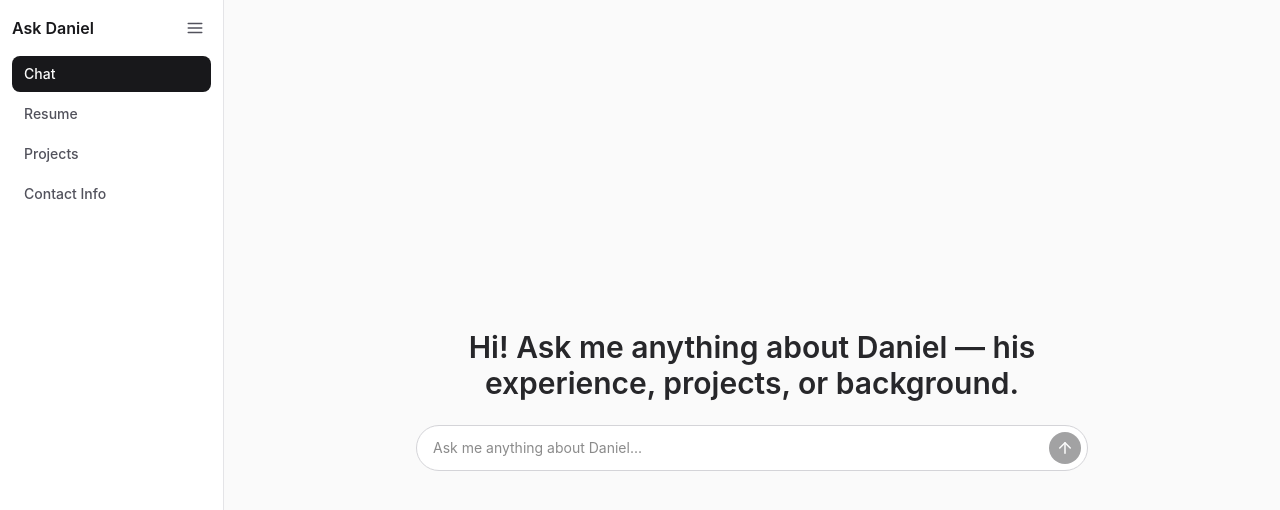
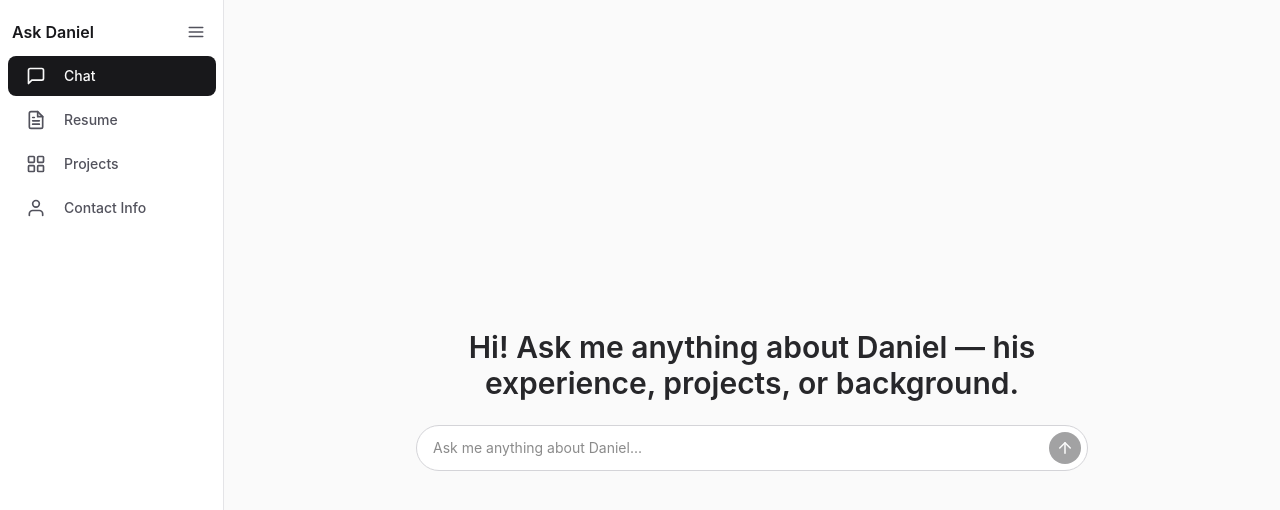
Before and after one commit to danielgeko/portfolio-chatbot, a Next.js app: page / in a window 1280 px wide. Shown: the top 510 px of the page. Built offline with nearby package versions, Linux system fonts and the light colour scheme.

Commit message:
Turn the collapsed sidebar into an animated icon rail

```diff
--- a/app/globals.css
+++ b/app/globals.css
@@ -27,3 +27,34 @@ body {
   font-family: -apple-system, BlinkMacSystemFont, "SF Pro Text", "SF Pro Display",
     "Helvetica Neue", Helvetica, Arial, sans-serif;
 }
+
+/* Active nav highlight grows in when a new item is selected. */
+@keyframes pop-in {
+  from {
+    transform: scale(0.8);
+  }
+  to {
+    transform: scale(1);
+  }
+}
+
+.animate-pop-in {
+  animation: pop-in 180ms ease-out;
+}
+
+/* Project tiles grow/fade in on load (staggered via inline animation-delay). */
+@keyframes tile-in {
+  from {
+    opacity: 0;
+    transform: scale(0.96) translateY(8px);
+  }
+  to {
+    opacity: 1;
+    transform: none;
+  }
+}
+
+.animate-tile-in {
+  /* "backwards" (not "both") so the held final transform doesn't block hover scaling. */
+  animation: tile-in 260ms ease-out backwards;
+}
--- a/components/AppShell.tsx
+++ b/components/AppShell.tsx
@@ -3,70 +3,122 @@
 import { useState } from "react";
 import Link from "next/link";
 import { usePathname } from "next/navigation";
-import { NAV_ITEMS } from "@/lib/constants";
+import { NAV_ITEMS, type NavIcon } from "@/lib/constants";
+
+const ICONS: Record<NavIcon, React.ReactNode> = {
+  chat: (
+    <svg width="20" height="20" viewBox="0 0 24 24" fill="none" stroke="currentColor" strokeWidth="2" strokeLinecap="round" strokeLinejoin="round">
+      <path d="M21 15a2 2 0 0 1-2 2H7l-4 4V5a2 2 0 0 1 2-2h14a2 2 0 0 1 2 2z" />
+    </svg>
+  ),
+  resume: (
+    <svg width="20" height="20" viewBox="0 0 24 24" fill="none" stroke="currentColor" strokeWidth="2" strokeLinecap="round" strokeLinejoin="round">
+      <path d="M14 2H6a2 2 0 0 0-2 2v16a2 2 0 0 0 2 2h12a2 2 0 0 0 2-2V8z" />
+      <path d="M14 2v6h6" />
+      <path d="M8 13h8M8 17h8M8 9h2" />
+    </svg>
+  ),
+  projects: (
+    <svg width="20" height="20" viewBox="0 0 24 24" fill="none" stroke="currentColor" strokeWidth="2" strokeLinecap="round" strokeLinejoin="round">
+      <rect x="3" y="3" width="7" height="7" rx="1" />
+      <rect x="14" y="3" width="7" height="7" rx="1" />
+      <rect x="14" y="14" width="7" height="7" rx="1" />
+      <rect x="3" y="14" width="7" height="7" rx="1" />
+    </svg>
+  ),
+  contact: (
+    <svg width="20" height="20" viewBox="0 0 24 24" fill="none" stroke="currentColor" strokeWidth="2" strokeLinecap="round" strokeLinejoin="round">
+      <path d="M20 21v-2a4 4 0 0 0-4-4H8a4 4 0 0 0-4 4v2" />
+      <circle cx="12" cy="7" r="4" />
+    </svg>
+  ),
+};
 
 export function AppShell({ children }: { children: React.ReactNode }) {
   const [open, setOpen] = useState(true);
   const pathname = usePathname();
 
-  const hamburger = (
-    <svg width="18" height="18" viewBox="0 0 24 24" fill="none" stroke="currentColor" strokeWidth="2" strokeLinecap="round">
-      <line x1="3" y1="6" x2="21" y2="6" />
-      <line x1="3" y1="12" x2="21" y2="12" />
-      <line x1="3" y1="18" x2="21" y2="18" />
-    </svg>
-  );
-
   return (
     <div className="flex h-full w-full">
-      {open && (
-        <nav className="flex w-56 shrink-0 flex-col border-r border-zinc-200 dark:border-zinc-800">
-          <div className="flex items-center justify-between p-3">
-            <span className="text-base font-semibold text-zinc-900 dark:text-zinc-50">
+      {/* Sidebar animates between a labeled panel (w-56) and an icon rail (w-16). */}
+      <nav
+        className={`shrink-0 overflow-hidden border-r border-zinc-200 transition-[width] duration-300 ease-in-out dark:border-zinc-800 ${
+          open ? "w-56" : "w-16"
+        }`}
+      >
+        <div className="flex h-full w-56 flex-col py-3">
+          {/* Header: brand + toggle. When open the toggle sits at the right of
+              "Ask Daniel"; when collapsed it shifts to the rail's icon column
+              (via flex order) so it stays reachable to expand again. */}
+          <div className="mb-1 flex h-10 items-center px-2">
+            <span
+              className={`flex shrink-0 items-center justify-center ${
+                open ? "order-2 ml-auto w-10" : "order-1 w-14"
+              }`}
+            >
+              <button
+                onClick={() => setOpen((v) => !v)}
+                aria-label={open ? "Collapse sidebar" : "Expand sidebar"}
+                className="flex h-10 w-10 items-center justify-center rounded-lg text-zinc-600 hover:bg-zinc-100 dark:text-zinc-300 dark:hover:bg-zinc-800"
+              >
+                <svg width="18" height="18" viewBox="0 0 24 24" fill="none" stroke="currentColor" strokeWidth="2" strokeLinecap="round">
+                  <line x1="3" y1="6" x2="21" y2="6" />
+                  <line x1="3" y1="12" x2="21" y2="12" />
+                  <line x1="3" y1="18" x2="21" y2="18" />
+                </svg>
+              </button>
+            </span>
+            <span
+              className={`whitespace-nowrap text-base font-semibold text-zinc-900 dark:text-zinc-50 ${
+                open ? "order-1 pl-1" : "order-2"
+              }`}
+            >
               Ask Daniel
             </span>
-            <button
-              onClick={() => setOpen(false)}
-              aria-label="Close sidebar"
-              className="flex h-8 w-8 shrink-0 items-center justify-center rounded-lg text-zinc-600 hover:bg-zinc-100 dark:text-zinc-300 dark:hover:bg-zinc-800"
-            >
-              {hamburger}
-            </button>
           </div>
-          <div className="flex flex-col gap-1 px-3">
+
+          {/* Nav items: 56px icon zone (+8px inset) puts labels at the rail edge to clip cleanly.
+              When expanded, the active highlight is a full-width pill; when collapsed, it's a
+              self-contained rounded square around the icon so it isn't clipped by the rail edge. */}
+          <div className="flex flex-col gap-1 px-2">
             {NAV_ITEMS.map((item) => {
               const isActive =
                 item.href === "/" ? pathname === "/" : pathname.startsWith(item.href);
+              const linkClasses = open
+                ? isActive
+                  ? "rounded-lg bg-zinc-900 text-zinc-50 dark:bg-zinc-50 dark:text-zinc-900 animate-pop-in"
+                  : "rounded-lg text-zinc-600 hover:bg-zinc-100 dark:text-zinc-400 dark:hover:bg-zinc-800"
+                : isActive
+                  ? "text-zinc-50 dark:text-zinc-900"
+                  : "text-zinc-600 dark:text-zinc-400";
+              const chipClasses = open
+                ? ""
+                : isActive
+                  ? "bg-zinc-900 dark:bg-zinc-50 animate-pop-in"
+                  : "group-hover:bg-zinc-100 dark:group-hover:bg-zinc-800";
               return (
                 <Link
                   key={item.href}
                   href={item.href}
-                  className={`rounded-lg px-3 py-2 text-sm font-medium transition-colors ${
-                    isActive
-                      ? "bg-zinc-900 text-zinc-50 dark:bg-zinc-50 dark:text-zinc-900"
-                      : "text-zinc-600 hover:bg-zinc-100 dark:text-zinc-400 dark:hover:bg-zinc-800"
-                  }`}
+                  title={item.label}
+                  className={`group flex h-10 items-center transition-colors ${linkClasses}`}
                 >
-                  {item.label}
+                  <span className="flex h-10 w-14 shrink-0 items-center justify-center">
+                    <span
+                      className={`flex h-9 w-9 items-center justify-center rounded-lg transition-colors ${chipClasses}`}
+                    >
+                      {ICONS[item.icon]}
+                    </span>
+                  </span>
+                  <span className="whitespace-nowrap pr-3 text-sm font-medium">{item.label}</span>
                 </Link>
               );
             })}
           </div>
-        </nav>
-      )}
+        </div>
+      </nav>
 
-      <div className="relative flex flex-1 flex-col">
-        {!open && (
-          <button
-            onClick={() => setOpen(true)}
-            aria-label="Open sidebar"
-            className="absolute left-3 top-3 z-10 flex h-8 w-8 items-center justify-center rounded-lg text-zinc-600 hover:bg-zinc-100 dark:text-zinc-300 dark:hover:bg-zinc-800"
-          >
-            {hamburger}
-          </button>
-        )}
-        <main className="flex flex-1 flex-col overflow-hidden">{children}</main>
-      </div>
+      <main className="flex flex-1 flex-col overflow-hidden">{children}</main>
     </div>
   );
 }
--- a/lib/constants.ts
+++ b/lib/constants.ts
@@ -5,11 +5,12 @@ export const MAX_HISTORY_MESSAGES = 8;
 export const CHATBOT_GREETING =
   "Hi! Ask me anything about Daniel — his experience, projects, or background.";
 
-export type NavItem = { label: string; href: string };
+export type NavIcon = "chat" | "resume" | "projects" | "contact";
+export type NavItem = { label: string; href: string; icon: NavIcon };
 
 export const NAV_ITEMS: NavItem[] = [
-  { label: "Chat", href: "/" },
-  { label: "Resume", href: "/resume" },
-  { label: "Projects", href: "/projects" },
-  { label: "Contact Info", href: "/contact" },
+  { label: "Chat", href: "/", icon: "chat" },
+  { label: "Resume", href: "/resume", icon: "resume" },
+  { label: "Projects", href: "/projects", icon: "projects" },
+  { label: "Contact Info", href: "/contact", icon: "contact" },
 ];
```
